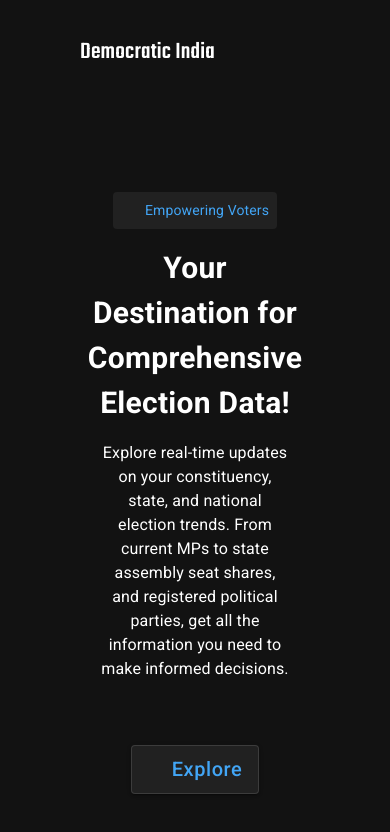
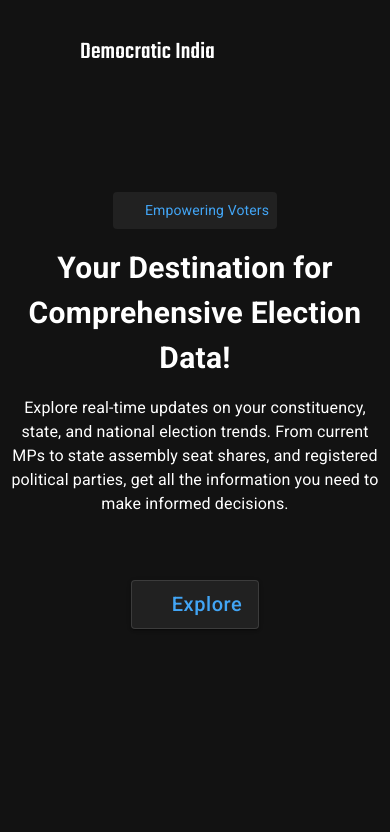
Before and after one commit to manbac13/democratic_india_frontend, a React (Create React App) app: page / in a window 390 px wide. Shown: the top 832 px of the page. Built offline with nearby package versions, Linux system fonts and the light colour scheme; some icons are missing.

Commit message:
responsive design

```diff
--- a/src/Components/React-Table/index.css
+++ b/src/Components/React-Table/index.css
@@ -7,6 +7,7 @@
     overflow: hidden;
     background-color: #121212; /* Dark background */
     box-shadow: 0 4px 8px rgba(0, 0, 0, 0.5);
+    overflow-x: auto;
   }
 
   /* General table styling */
--- a/src/Pages/Explore/index.js
+++ b/src/Pages/Explore/index.js
@@ -6,10 +6,10 @@ const Explore = () => {
     <>
       <Grid2
         container
-        sx={{ paddingInline: "100px" }}
+        sx={{ paddingInline: { xs: "10px", sm: "20px", md: "100px" } }}
         justifyContent={"center"}
       >
-        <Grid2 size={12} sx={{mt: 8}}>
+        <Grid2 size={12} sx={{ mt: 8 }}>
           <ExploreHero />
         </Grid2>
       </Grid2>
--- a/src/Pages/Landing/index.js
+++ b/src/Pages/Landing/index.js
@@ -4,7 +4,11 @@ import HeroSection from "../../Sections/Landing/herosection";
 const Landing = () => {
   return (
     <>
-      <Grid2 container sx={{ paddingInline: "100px" }} justifyContent={'center'}>
+      <Grid2
+        container
+        sx={{ paddingInline: { xs: "10px", sm: "20px", md: "100px" } }}
+        justifyContent={"center"}
+      >
         <Grid2 size={12}>
           <HeroSection />
         </Grid2>
--- a/src/Sections/Explore/general-election-2024/index.js
+++ b/src/Sections/Explore/general-election-2024/index.js
@@ -36,7 +36,9 @@ const General2024 = () => {
     <>
       <Grid2
         container
-        sx={{ paddingInline: { xs: "12px", sm: "12px", md: "50px", lg: '100px' } }}
+        sx={{
+          paddingInline: { xs: "12px", sm: "12px", md: "50px", lg: "100px" },
+        }}
         justifyContent={"center"}
         alignItems={"center"}
       >
@@ -62,6 +64,9 @@ const General2024 = () => {
                 <TabList
                   onChange={handleChange}
                   aria-label="lab API tabs example"
+                  variant="scrollable"
+                  // scrollButtons="auto"
+                  sx={{ maxWidth: { xs: 300, sm: 480, md: '100%' } }}
                 >
                   <Tab
                     sx={{ textTransform: "capitalize" }}
```
